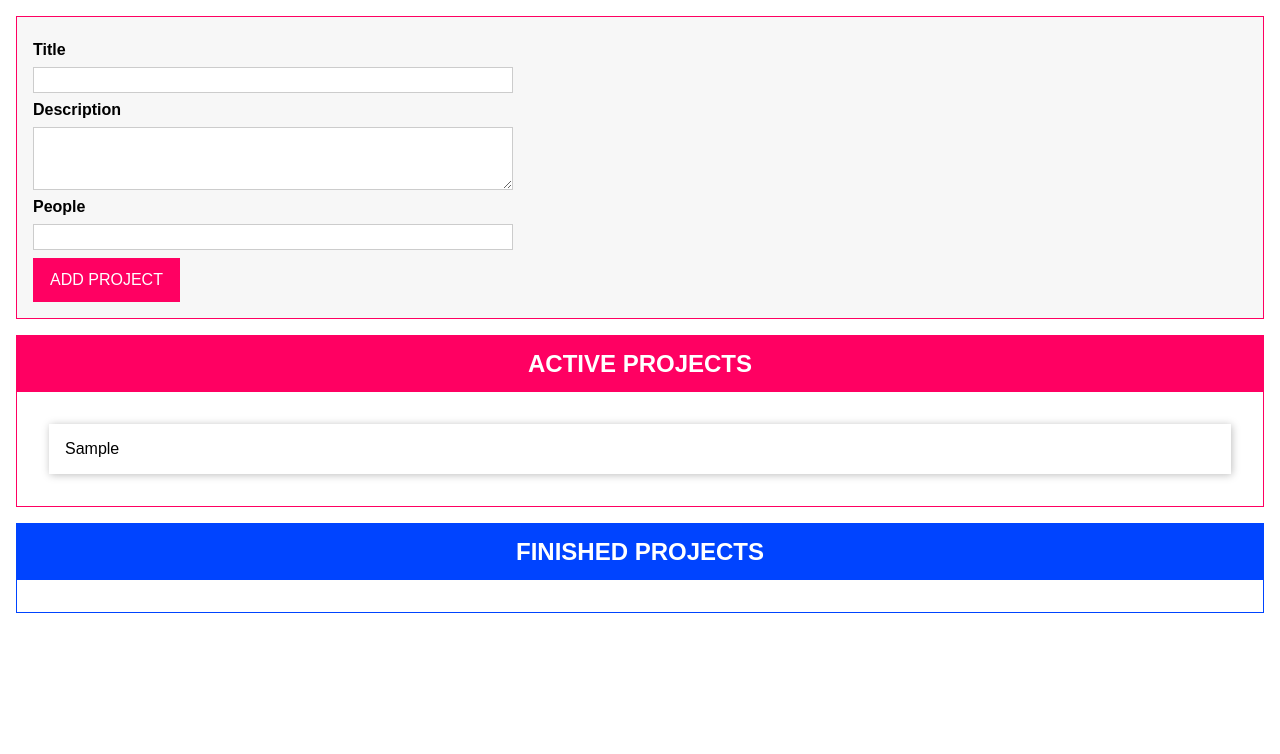
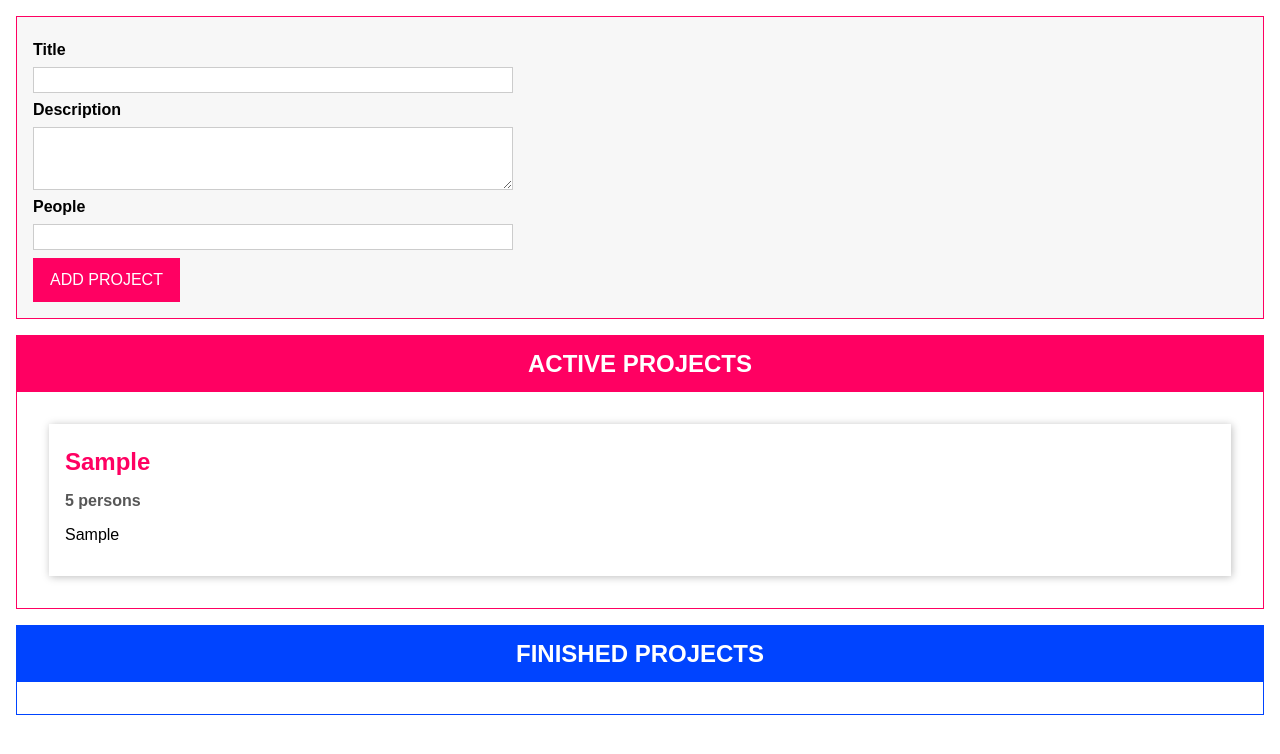
Before and after one commit to BorissArhipov/learning-ts, a website with bundled scripts: page index.html in a window 1280 px wide. Both pictures are taken after typing "Sample", "Sample", "5" into the empty fields and a click on the button "ADD PROJECT". Built offline with nearby package versions, Linux system fonts and the light colour scheme.

Commit message:
Adding drag&drop

```diff
--- a/app.ts
+++ b/app.ts
@@ -1,3 +1,15 @@
+//Drag & Drop Interfaces
+interface Dragabble {
+    dragStartHandler(event: DragEvent): void;
+    dragEndHandler(event: DragEvent): void;
+}
+
+interface DragTarget {
+    dragOverHandler(event: DragEvent): void;
+    dropHandler(event: DragEvent): void;
+    dragLeaveHandler(event: DragEvent): void;
+}
+
 // Project Type
 enum ProjectStatus {
     Active,
@@ -50,6 +62,18 @@ class ProjectState extends State<Project> {
             ProjectStatus.Active
         )
         this.projects.push(newProject);
+        this.updateListeners();
+    }
+
+    moveProject(projectId: string, newStatus: ProjectStatus) {
+        const project = this.projects.find(prj => prj.id === projectId);
+        if(project && project.status !== newStatus) {
+            project.status = newStatus;
+            this.updateListeners();
+        }
+    }
+
+    private updateListeners() {
         for(const listenerFn of this.listeners) {
             listenerFn(this.projects.slice());
         }
@@ -189,8 +213,49 @@ class ProjectInput extends Component<HTMLDivElement, HTMLFormElement> {
     }
 }
 
+//Project Item
+class ProjectItem extends Component<HTMLUListElement, HTMLLIElement> implements Dragabble{
+    private project: Project;
+
+    get persons() {
+        if(this.project.people === 1) {
+            return '1 person';
+        } else {
+            return `${this.project.people} persons`;
+        }
+    }
+
+    constructor(hostId: string, project: Project) {
+        super('single-project', hostId, false, project.id);
+        this.project = project;
+
+        this.configure();
+        this.renderContent();
+    }
+
+    dragStartHandler(event: DragEvent) {
+        event.dataTransfer!.setData('text/plain', this.project.id);
+        event.dataTransfer!.effectAllowed = 'move';
+    }
+
+    dragEndHandler(event: DragEvent) {
+        console.log("drag end");
+    }
+
+    configure() {
+        this.element.addEventListener('dragstart', this.dragStartHandler.bind(this));
+        this.element.addEventListener('dragend', this.dragEndHandler.bind(this));
+    }
+
+    renderContent() {
+        this.element.querySelector('h2')!.textContent = this.project.title;
+        this.element.querySelector('p')!.textContent = this.project.description;
+        this.element.querySelector('h3')!.textContent = this.persons;
+    }
+}
+
 //Project List
-class ProjectList extends Component<HTMLDivElement, HTMLElement> {
+class ProjectList extends Component<HTMLDivElement, HTMLElement> implements DragTarget{
     assignedProjects: Project[];
 
     constructor(private type: 'active' | 'finished') {
@@ -205,13 +270,33 @@ class ProjectList extends Component<HTMLDivElement, HTMLElement> {
         const listEl = document.getElementById(`${this.type}-projects-list`)! as HTMLUListElement;
         listEl.innerHTML = '';
         for(const prjItem of this.assignedProjects) {
-            const listItem = document.createElement('li');
-            listItem.textContent = prjItem.title;
-            listEl.appendChild(listItem);
+           new ProjectItem(this.element.querySelector('ul')!.id, prjItem);
         }
     }
 
+    dragOverHandler(event: DragEvent) {
+        if(event.dataTransfer && event.dataTransfer.types[0] === 'text/plain') {
+            event.preventDefault();
+            const listEl = this.element.querySelector('ul')!;
+            listEl.classList.add('droppable');
+        }
+    }
+
+    dropHandler(event: DragEvent) {
+        const prjId = event.dataTransfer!.getData('text/plain');
+        projectState.moveProject(prjId, this.type === 'active' ? ProjectStatus.Active : ProjectStatus.Finished);
+    }
+
+    dragLeaveHandler(event: DragEvent) {
+        const listEl = this.element.querySelector('ul')!;
+        listEl.classList.remove('droppable');
+    }
+
     configure() {
+        this.element.addEventListener('dragover', this.dragOverHandler.bind(this));
+        this.element.addEventListener('dragleave', this.dragLeaveHandler.bind(this));
+        this.element.addEventListener('drop', this.dropHandler.bind(this));
+
         projectState.addListener((projects: Project[]) => {
             const relevantProjects = projects.filter(prj => {
                 if(this.type === 'active') {
--- a/index.html
+++ b/index.html
@@ -27,7 +27,11 @@
 			</form>
 		</template>
 		<template id="single-project">
-			<li></li>
+			<li draggable="true">
+				<h2></h2>
+				<h3></h3>
+				<p></p>
+			</li>
 		</template>
 		<template id="project-list">
 			<section class="projects">
```
